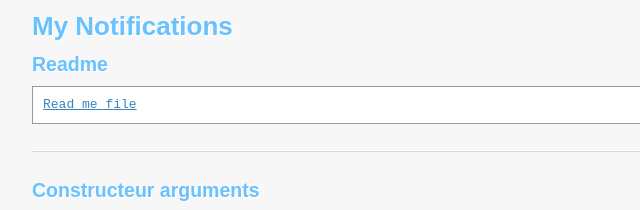
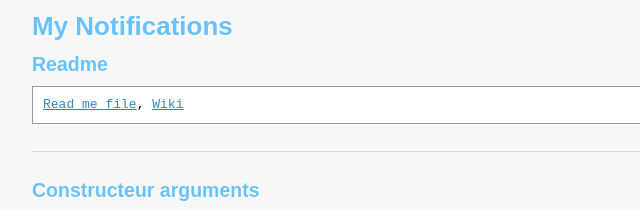
Before and after one commit to inwebo/Notifications, a plain HTML site: page index.html in a window 1280 px wide. Shown: the top 210 px of the page, 128-768 px from the left. Drawn offline with nearby package versions, Linux system fonts and the light colour scheme.

Commit message:
Workflow

```diff
--- a/index.html
+++ b/index.html
@@ -26,7 +26,7 @@
 	<script type="text/javascript" src="plugin.mynotifications.js"></script>
 	<h2>Readme <a href="#top">TOP</a></h2>
 		<code>
-			<a href="README" target="_blank" title="Read me">Read me file</a>
+			<a href="README" target="_blank" title="Read me">Read me file</a>, <a href="https://github.com/inwebo/MyNotifications-Jquery-plugin/wiki" title="Aide en ligne">Wiki</a>
 		</code>
 	<hr>
 	<h2>Constructeur arguments</h2>
@@ -155,6 +155,7 @@
 		<a href="http://www.inwebo.net/demo/plugin.mynotifications/" class="punch" title="Always last stable release">Online demo</a><br>
 	</p>
 	<br>
+
 	<hr>
 	<h2>Usage <a href="#top">TOP</a></h2>
 	<code>
@@ -228,6 +229,7 @@
 		<a href="#" id="addMsgOkay"  class="punch"  onclick="return false;">Okay</a> -
 		<a href="#" id="addMsg"  class="punch"  onclick="return false;">Message</a>
 	</p>
+
 </div>
 <script>
 	$(document).ready(function() {
@@ -277,12 +279,17 @@
 				);
 	});
 </script>
+
 <br><br>
 <footer>
     <p>
         <a target="_blank" href="http://julien.hannotin.is.free.fr" title="Julien Hannotin">Jool</a> | <a target="_blank" title="Creative Commons 2" href="http://creativecommons.org/licenses/by-nc-sa/2.0/fr/">creative commons 2</a> | <a href="https://github.com/inwebo/MyNotifications-Jquery-plugin" target="_blank" title="Git repository">Github Repository</a> | <a href="#top">top</a>
     </p>
 </footer>
-
+<script type="text/javascript">
+<!--//--><![CDATA[//><!--
+var _gaq = _gaq || [];_gaq.push(["_setAccount", "UA-23326627-1"]);_gaq.push(["_setDomainName", ".inwebo.net"]);_gaq.push(["_trackPageview"]);(function() {var ga = document.createElement("script");ga.type = "text/javascript";ga.async = true;ga.src = ("https:" == document.location.protocol ? "https://ssl" : "http://www") + ".google-analytics.com/ga.js";var s = document.getElementsByTagName("script")[0];s.parentNode.insertBefore(ga, s);})();
+//--><!]]>
+</script>
 </body>
 </html>
```
Also changed, not shown: 1 other file.
